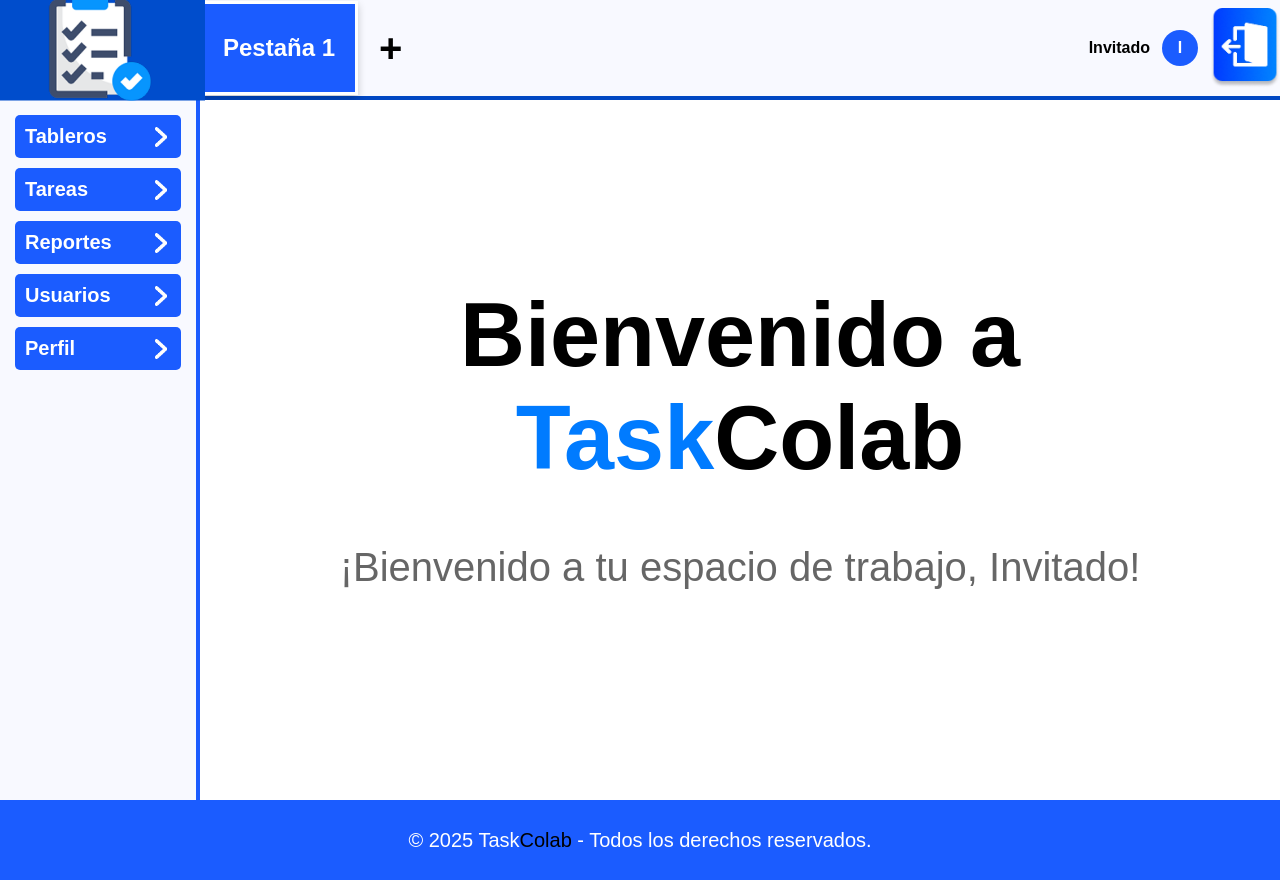
After one commit to Keyra8a/PROYECTO_GESTOR_TAREAS, a PHP site: page /view/pantalla_principal/gestor_task.php in a window 1280 px wide. The commit adds this page. Run offline with PHP 8.4, Linux system fonts and the light colour scheme.

Commit message:
Gestor personalizado para cada usuario

```diff
--- /dev/null
+++ b/assets/app/header.php
@@ -0,0 +1,43 @@
+<?php
+// assets/app/header.php
+if (session_status() === PHP_SESSION_NONE) session_start();
+
+$user = $_SESSION['user'] ?? null;
+$userName = $user['name'] ?? 'Invitado';
+$isAdmin = !empty($user['is_admin']);
+$initial = mb_strtoupper(mb_substr($userName, 0, 1, 'UTF-8'));
+
+$imgBase = '../../assets/img';
+$homeLink = '../../index.html';
+?>
+<header class="header">
+  <div class="left-section">
+    <div class="logo-box-todo">
+      <a href="<?php echo $homeLink; ?>"><img src="<?php echo $imgBase; ?>/logo.png" width="30" alt="logo_tareas" class="logo"></a>
+    </div>
+    <div class="tab-container">
+      <h2 class="tab">Pestaña 1</h2>
+      <button class="add-tab">+</button>
+    </div>
+  </div>
+
+  <div class="user-info">
+    <h3><?php echo htmlspecialchars($userName, ENT_QUOTES); ?></h3>
+    <div class="profile-circle"><?php echo htmlspecialchars($initial, ENT_QUOTES); ?></div>
+    <a href="<?php echo $homeLink; ?>"><img src="<?php echo $imgBase; ?>/cerrarsesion.png" alt="cerrar sesión"></a>
+  </div>
+</header>
+
+<nav class="sidebar">
+  <a href="#" data-section="tableros">Tableros <img src="<?php echo $imgBase; ?>/flecha.png"></a>
+  <a href="#" data-section="tareas">Tareas <img src="<?php echo $imgBase; ?>/flecha.png"></a>
+  <a href="#" data-section="reportes">Reportes <img src="<?php echo $imgBase; ?>/flecha.png"></a>
+  <a href="#" data-section="usuarios">Usuarios <img src="<?php echo $imgBase; ?>/flecha.png"></a>
+  <a href="#" data-section="perfil">Perfil <img src="<?php echo $imgBase; ?>/flecha.png"></a>
+  <a href="#" data-section="inicio" style="display: none !important;"><img src="<?php echo $imgBase; ?>/casita.png" width="30px" height="30px"><img src="<?php echo $imgBase; ?>/flecha.png"></a>
+
+  <?php if ($isAdmin): ?>
+    <a href="#" data-section="admin">Admin <img src="<?php echo $imgBase; ?>/flecha.png"></a>
+  <?php endif; ?>
+
+</nav>
--- a/assets/styles/pantallas.css
+++ b/assets/styles/pantallas.css
@@ -1997,10 +1997,6 @@ select {
     display: flex !important;
 }
 
-
-
-
-
 /* === FOOTER === */
 .footer {
   grid-area: footer;
@@ -2011,3 +2007,45 @@ select {
   align-items: center;
   font-size: 20px;
 }
+
+/* Avatar circular en header */
+.user-info {
+  display: flex;
+  align-items: center;
+  gap: 12px;
+}
+
+.user-info h3 {
+  margin: 0;
+  font-size: 16px;
+  font-weight: 600;
+}
+
+/* círculo con inicial o imagen */
+.profile-circle {
+  width: 36px;
+  height: 36px;
+  border-radius: 50%;
+  background: #1B5CFF;
+  color: #fff;
+  display: inline-flex;
+  align-items: center;
+  justify-content: center;
+  font-weight: 700;
+  font-size: 16px;
+  user-select: none;
+  overflow: hidden;
+}
+
+.profile-circle.img {
+  background-size: cover;
+  background-position: center;
+  color: transparent;
+}
+
+/* version más pequeña o mover: */
+.user-info .profile-circle.small {
+  width: 30px;
+  height: 30px;
+  font-size: 14px;
+}
--- a/view/login.html
+++ b/view/login.html
@@ -44,7 +44,7 @@
     <p>© 2025 Task<span class="colab-black">Colab</span> - Todos los derechos reservados.</p>
   </footer>
 
-    <script src="../assets/javascript/menu.js" defer></script>
+  <script src="../assets/javascript/menu.js" defer></script>
   <script src="../assets/javascript/toasts.js" defer></script>
   <script src="../assets/javascript/messages.js" defer></script>
 </body>
--- a/view/pantalla_principal/gestor_task.html
+++ b/view/pantalla_principal/gestor_task.php
@@ -1,3 +1,4 @@
+<?php include __DIR__ . '/../../assets/app/header.php'; ?>
 <!DOCTYPE html>
 <html lang="es">
 <head>
@@ -7,50 +8,15 @@
   <link rel="stylesheet" href="../../assets/styles/pantallas.css">
 </head>
 <body>
-  <!-- NAVBAR SUPERIOR -->
-  <header class="header">
-    <div class="left-section">
-      <div class="logo-box-todo">
-        <a href="../../index.html">
-          <img src="../../assets/img/logo.png" width="30" alt="logo_tareas" class="logo">
-        </a>
-      </div>
-
-      <div class="tab-container">
-        <h2 class="tab">Pestaña 1</h2>
-        <button class="add-tab">+</button>
-      </div>
-    </div>
-
-    <div class="user-info">
-      <h3>Zahir Fernando</h3>
-      <div class="profile-circle">Z</div>
-      <a href="../../index.html">
-        <img src="../../assets/img/cerrarsesion.png" alt="cerrar sesión">
-      </a>
-    </div>
-  </header>
-
-
-  <!-- MENÚ LATERAL -->
-  <nav class="sidebar">
-    <a href="#" data-section="tableros">Tableros <img src="../../assets/img/flecha.png"></a>
-    <a href="#" data-section="tareas">Tareas <img src="../../assets/img/flecha.png"></a>
-    <a href="#" data-section="reportes">Reportes <img src="../../assets/img/flecha.png"></a>
-    <a href="#" data-section="usuarios">Usuarios <img src="../../assets/img/flecha.png"></a>
-    <a href="#" data-section="perfil">Perfil <img src="../../assets/img/flecha.png"></a>
-    <a href="#" data-section="inicio" style="display: none !important;"><img src="../../assets/img/casita.png" width="30px" height="30px"><img src="../../assets/img/flecha.png"></a>
-    <a href="#" data-section="admin" style="display: none !important;">Admin<img src="../../assets/img/flecha.png"></a>
-
-  </nav>
-
-
   <!-- CONTENIDO PRINCIPAL -->
   <main class="main-content">
     <!-- INICIO -->
     <section id="inicio" class="seccion activa">
       <h2>Bienvenido a <span class="task-blue">Task</span>Colab</h2>
-      <p>¡Bienvenido a tu espacio de trabajo, Zahir Fernando!</p>
+      <?php
+      $userName = $_SESSION['user']['name'] ?? 'Invitado';
+      ?>
+      <p>¡Bienvenido a tu espacio de trabajo, <?php echo htmlspecialchars($userName, ENT_QUOTES); ?>!</p>
     </section>
 
     <!-- Sección de tableros -->
--- a/view/registro.html
+++ b/view/registro.html
@@ -46,10 +46,9 @@
         </span>
       </div>
 
-
       <div class="checkbox-line">
-          <input type="checkbox" id="admin" name="admin">
-          <label for="admin">Administrador</label>
+          <input type="checkbox" id="is_admin" name="is_admin" value="1">
+          <label for="is_admin">Administrador</label>
       </div>
 
         <button id="registroBtn" type="submit" class="btn-primary">Registrarme</button>
```
Also changed, not shown: assets/app/AppLogin.php (+11 -6 lines).
